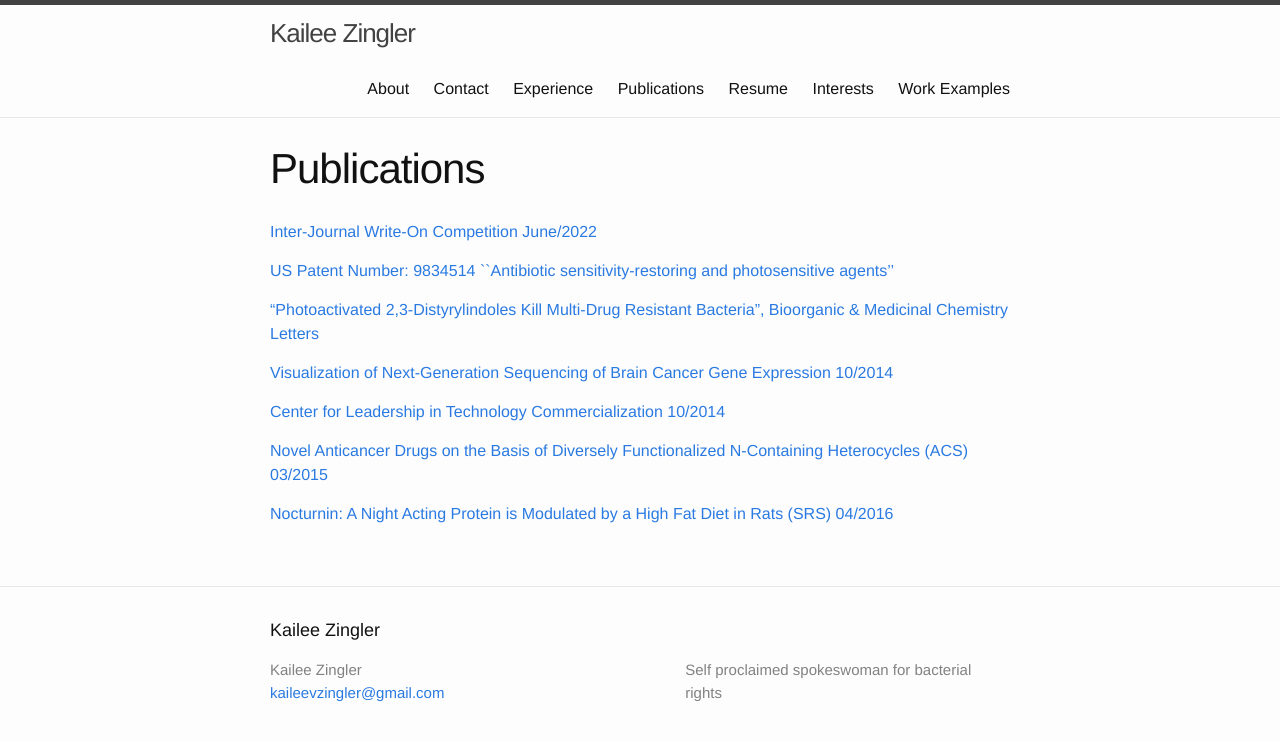
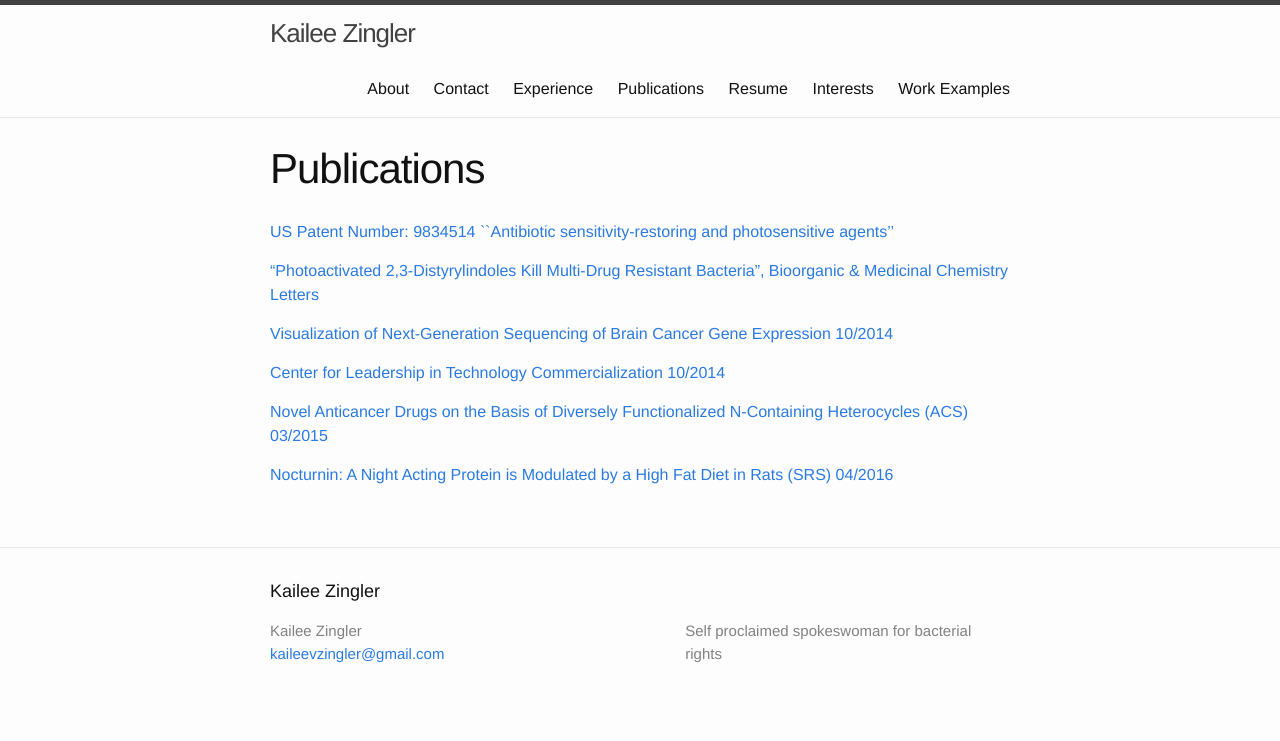
Before and after one commit to kzingler/kzingler.github.io, a Jekyll site: the page built from publications.md, in a window 1280 px wide. Shown: the top 741 px of the page. Built offline with Jekyll 4.4.1, drawn with Linux system fonts in a browser that asks for light colours.

Commit message:
Update publications.md
Don't know what's wrong, will fix later

```diff
--- a/publications.md
+++ b/publications.md
@@ -3,7 +3,6 @@ layout: page
 title: Publications
 permalink: /publications/
 ---
-[Inter-Journal Write-On Competition June/2022](/assets/Inter-Journal Write-On Competition 2022.pdf)
 
 [US Patent Number: 9834514 ``Antibiotic sensitivity-restoring and photosensitive agents''](https://patents.justia.com/patent/9834514)
 
```
